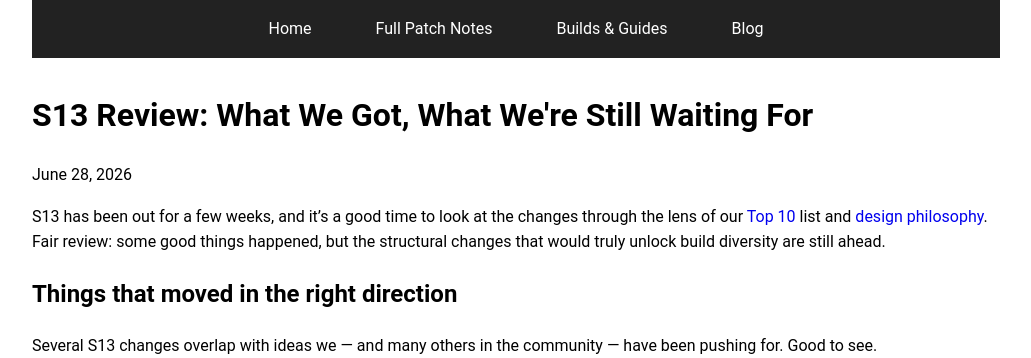
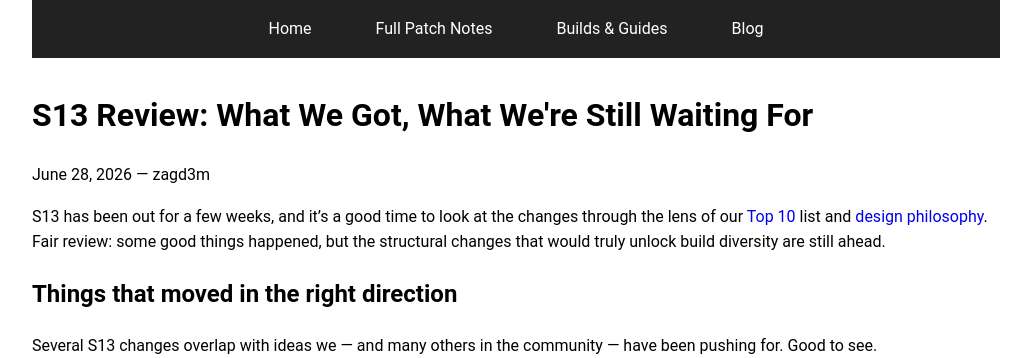
Before and after one commit to zagd3m/patchnotes, a Jekyll site: the page built from docs/_posts/2026-06-28-s13-review.markdown, in a window 1280 px wide and 900 px high. Shown: the top 358 px of the window, without its empty margins (124-1155 px from the left). Built offline with Jekyll 4.4.1, drawn with Linux system fonts in a browser that asks for light colours.

Commit message:
Add feed autodiscovery, post byline, trim s13-review description
- {% feed_meta %} in head-custom: feed.xml existed but no <link
  rel=alternate> exposed it to browsers/readers
- post layout shows 'date — author' so the visible byline matches
  the JSON-LD Person
- s13-review description 194 -> 152 chars (SERP length)

```diff
--- a/docs/_includes/head-custom.html
+++ b/docs/_includes/head-custom.html
@@ -1,4 +1,5 @@
 <!-- start custom head snippets -->
 <meta name="viewport" content="width=device-width, initial-scale=1">
 <link rel="shortcut icon" type="image/x-icon" href="{{ '/assets/img/favicon.ico' | relative_url }}">
+{% feed_meta %}
 <!-- end custom head snippets -->
--- a/docs/_layouts/post.html
+++ b/docs/_layouts/post.html
@@ -2,5 +2,5 @@
 layout: default
 ---
 <h1>{{ page.title }}</h1>
-<p class="post-date">{{ page.date | date: "%B %-d, %Y" }}</p>
+<p class="post-date">{{ page.date | date: "%B %-d, %Y" }} — {{ page.author | default: site.author }}</p>
 {{ content }}
--- a/docs/_posts/2026-06-28-s13-review.markdown
+++ b/docs/_posts/2026-06-28-s13-review.markdown
@@ -2,7 +2,7 @@
 layout: post
 title:  "S13 Review: What We Got, What We're Still Waiting For"
 date:   2026-06-28 17:00:00 +0200
-description: A review of Project Diablo 2's Season 13 patch through the lens of our Top 10 changes and game design philosophy — what moved in the right direction, and what we're still hoping to see in S14.
+description: Reviewing PD2's Season 13 patch against our Top 10 changes and design philosophy — what moved, and what we're still waiting for in S14.
 ---
 
 S13 has been out for a few weeks, and it's a good time to look at the changes through the lens of our [Top 10](/patchnotes/blog/top-10-changes/) list and [design philosophy](/patchnotes/blog/game-design-philosophy/). Fair review: some good things happened, but the structural changes that would truly unlock build diversity are still ahead.
```
